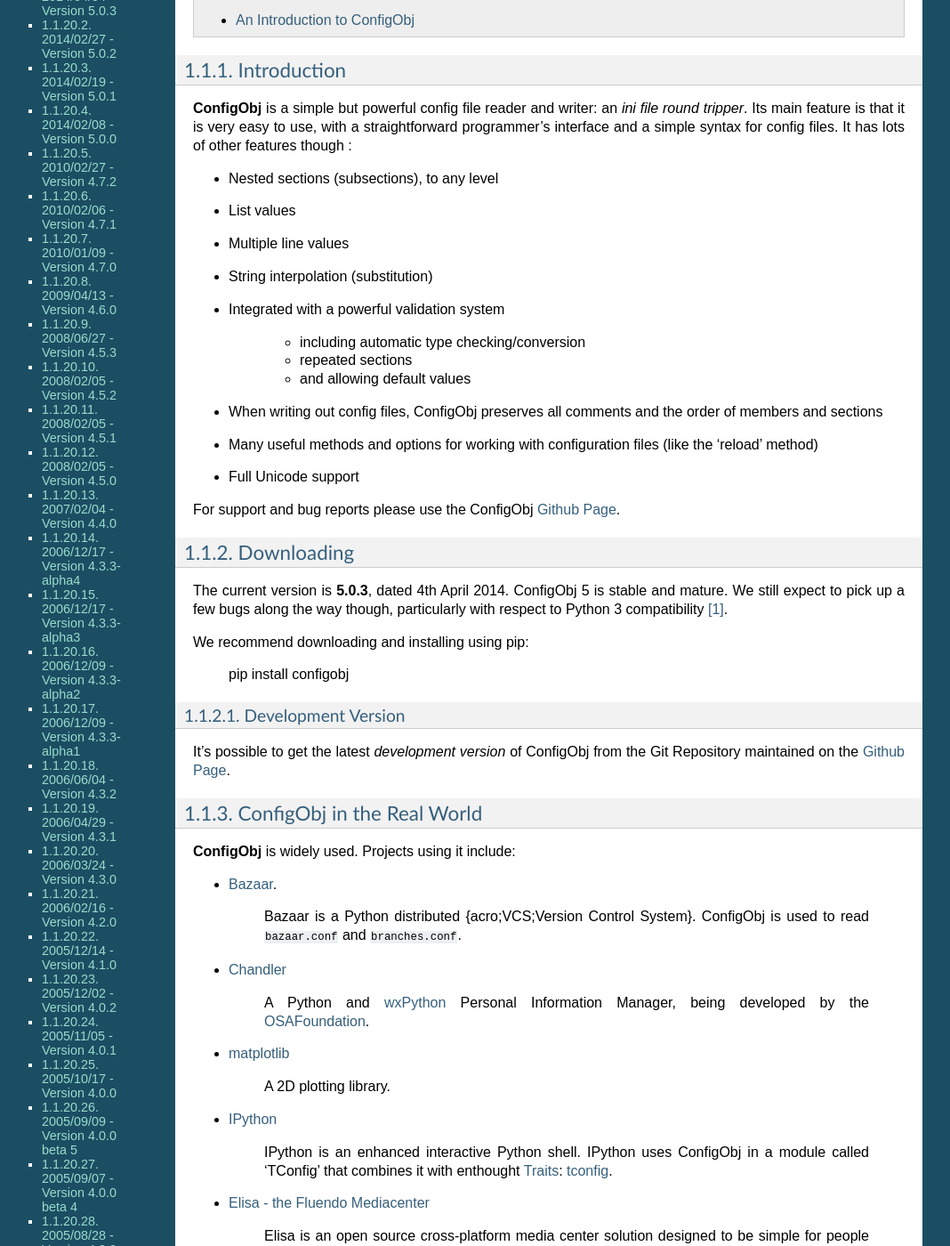
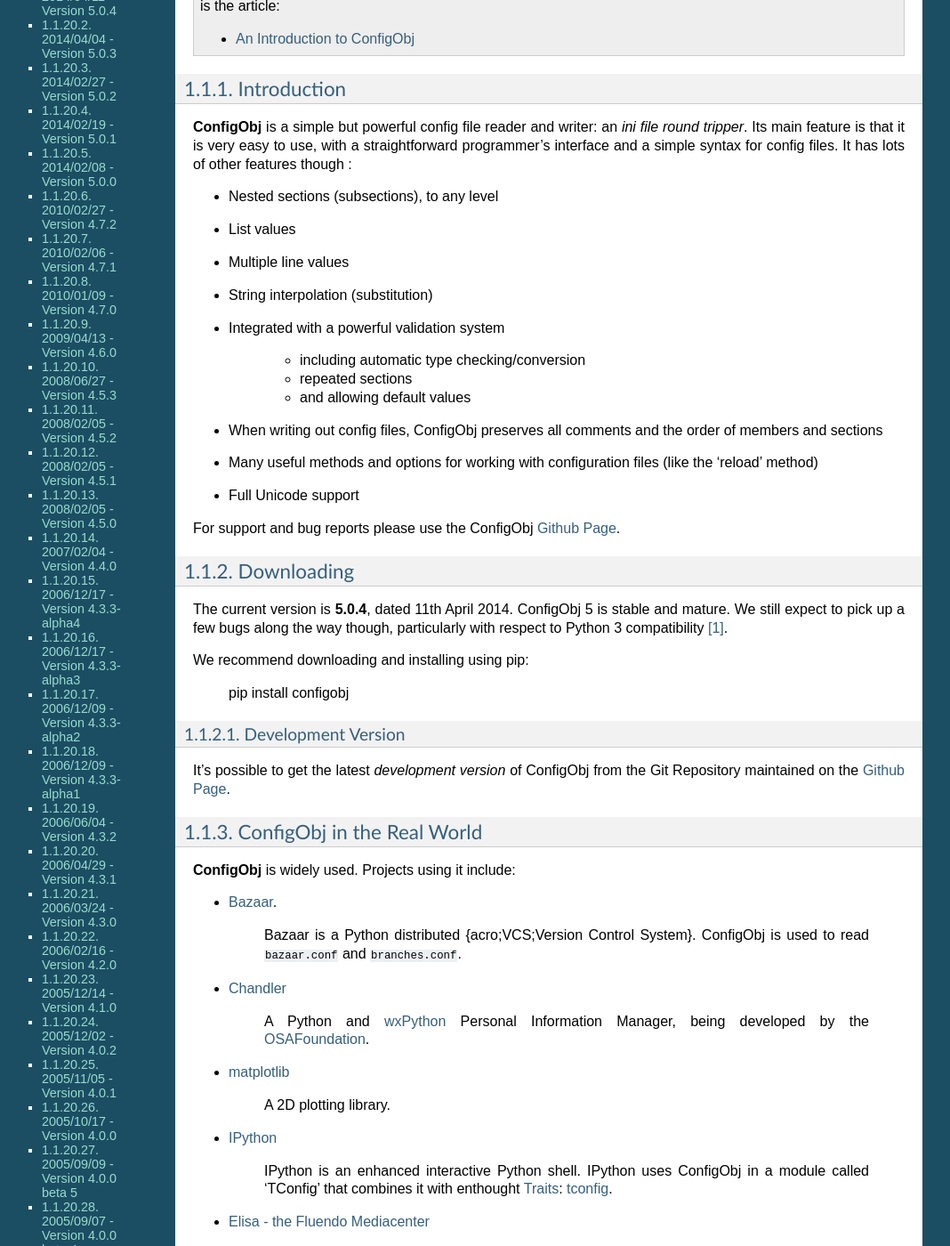
Before and after one commit to DiffSK/configobj, a Sphinx documentation site: the page built from docs/configobj.rst, in a window 1280 px wide and 1400 px high, scrolled down 2518 px. Shown: the whole window at 89% size, without its empty margins (33-1101 px from the left). Built offline with Sphinx 7.4.7, drawn with Linux system fonts in a browser that asks for light colours; some of the changed text lies outside the part shown.

Commit message:
fixes #52 - tagged 5.0.4

```diff
--- a/_version.py
+++ b/_version.py
@@ -1 +1 @@
-__version__ = '5.0.3'
+__version__ = '5.0.4'
--- a/docs/configobj.rst
+++ b/docs/configobj.rst
@@ -8,7 +8,7 @@
 ----------------------------------------
 
 :Authors: Michael Foord, Nicola Larosa, Rob Dennis, Eli Courtwright
-:Version: ConfigObj 5.0.3
+:Version: ConfigObj 5.0.4
 :Date: 2014/02/08
 :PyPI Entry: `ConfigObj on PyPI <http://pypi.python.org/pypi/configobj/>`_
 :Homepage: `Github Page`_
@@ -64,7 +64,7 @@
 Downloading
 ===========
 
-The current version is **5.0.3**, dated 4th April 2014. ConfigObj 5 is
+The current version is **5.0.4**, dated 11th April 2014. ConfigObj 5 is
 stable and mature. We still expect to pick up a few bugs along the way though, particularly with respect to Python 3 compatibility [#]_.
 
 We recommend downloading and installing using pip:
@@ -2383,6 +2383,11 @@
 This is an abbreviated changelog showing the major releases up to version 4.
 From version 4 it lists all releases and changes.
 
+2014/04/11 - Version 5.0.4
+--------------------------
+* BUGFIX: correcting that the code path fixed in 5.0.3 didn't cover reading in
+  config files
+
 2014/04/04 - Version 5.0.3
 --------------------------
 * BUGFIX: not handling unicode encoding well, especially with respect to writing out files
--- a/setup.py
+++ b/setup.py
@@ -51,6 +51,8 @@
 * The order of keys/sections is preserved
 * Powerful ``unrepr`` mode for storing/retrieving Python data-types
 
+| Release 5.0.4 corrects a unicode-bug that still existed in reading files after
+| fixing lists of string in 5.0.3
 | Release 5.0.3 corrects errors related to the incorrectly handling unicode
 | encoding and writing out files
 | Release 5.0.2 adds a specific error message when trying to install on
```
Also changed, not shown: README.md (+1 -1 lines).
